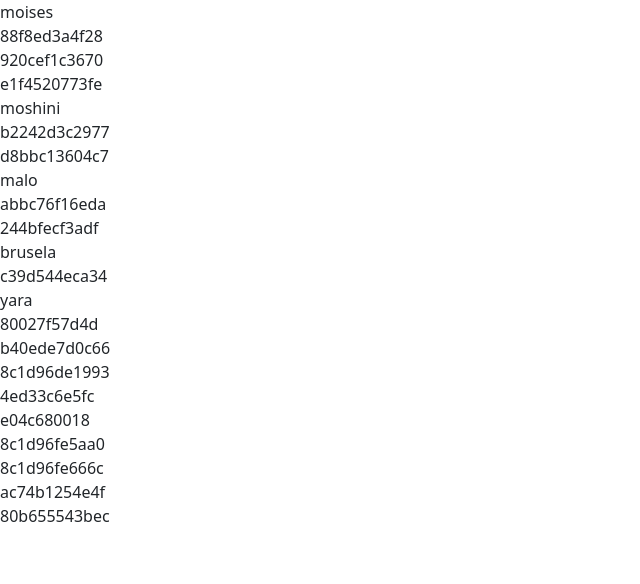
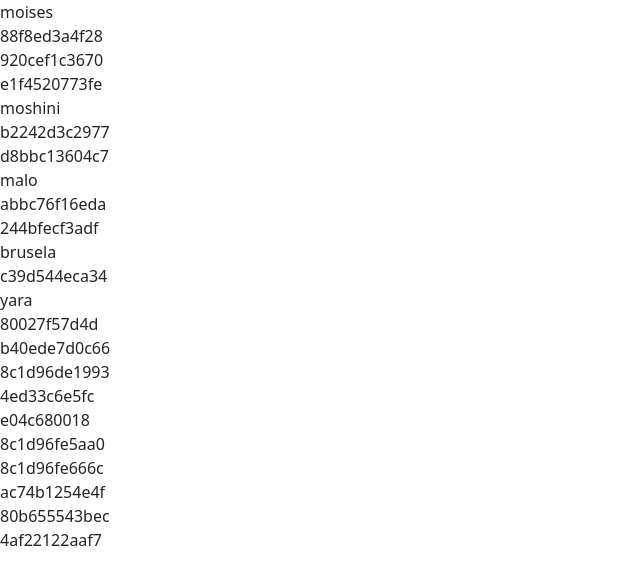
Before and after one commit to mosho910/ripley, a plain HTML site: page index.html in a window 1280 px wide. Shown: the whole page, without its empty margins (0-640 px from the left). Drawn offline with nearby package versions, Linux system fonts and the light colour scheme.

Commit message:
Update index.html

```diff
--- a/index.html
+++ b/index.html
@@ -35,6 +35,7 @@
     <div class="yara">8c1d96fe666c</div>
      <div class="yara">ac74b1254e4f</div>
     <div class="yara">80b655543bec</div>
+    <div class="yara">4af22122aaf7</div>
 
 
 
```
